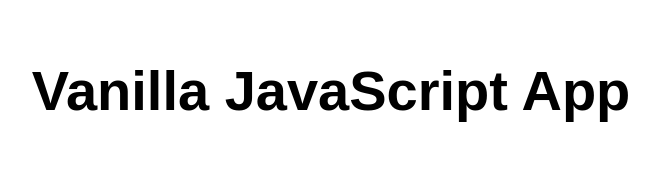
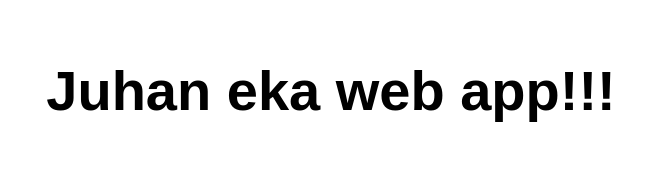
Before and after one commit to JuhaRajalaBC/my-first-static-web-app, a website: page src/index.html in a window 1280 px wide. Shown: the whole page, without its empty margins (309-968 px from the left). Drawn offline with Linux system fonts and the light colour scheme.

Commit message:
Update index.html

```diff
--- a/src/index.html
+++ b/src/index.html
@@ -10,7 +10,7 @@
 
 <body>
   <main>
-    <h1>Vanilla JavaScript App</h1>
+    <h1>Juhan eka web app!!!</h1>
   </main>
 </body>
 
```
